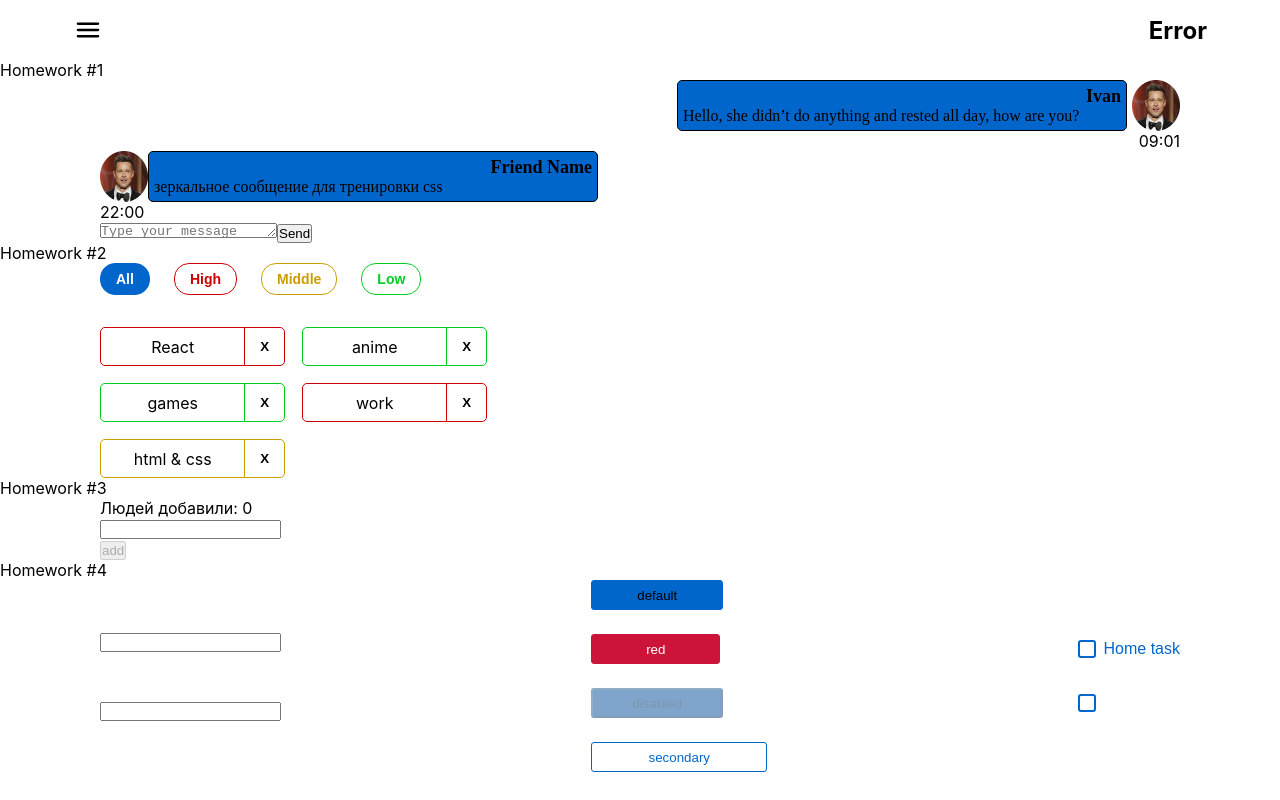
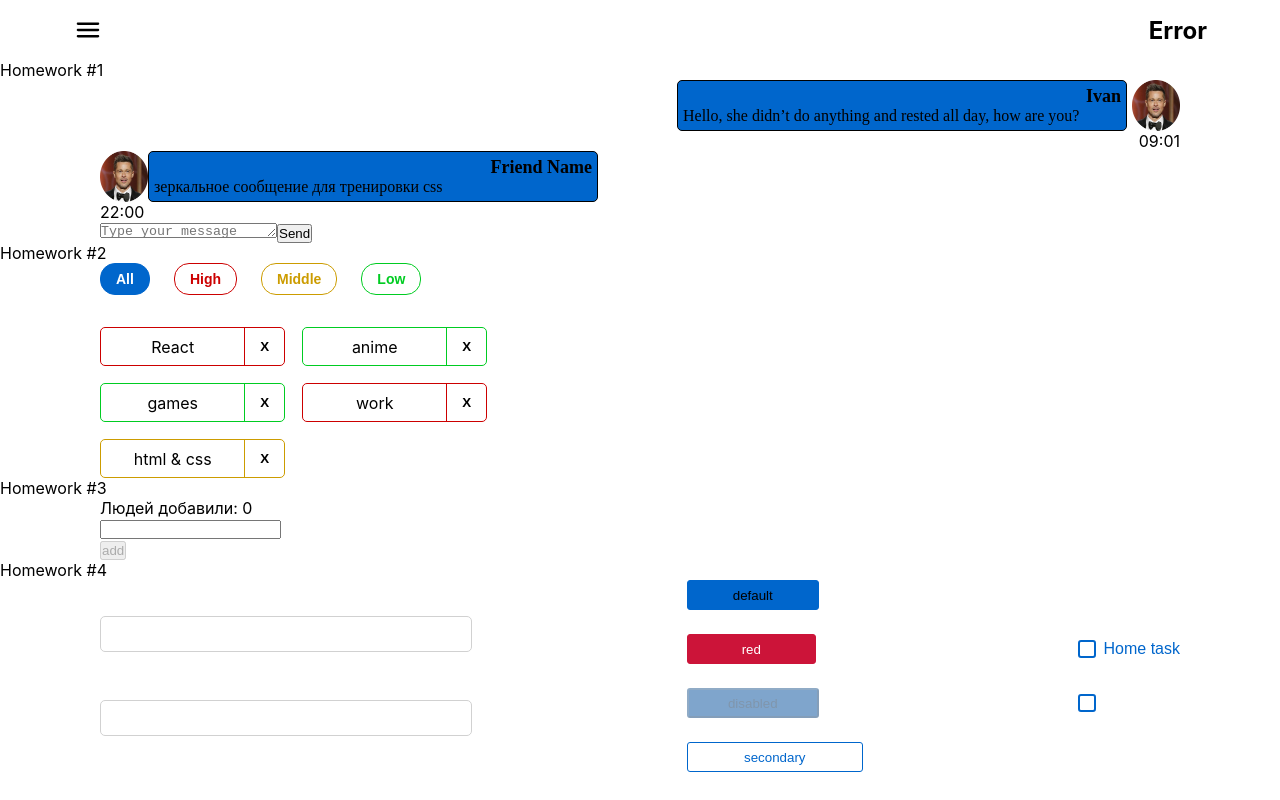
Before and after one commit to IvanBichan/homeworks_by_ignat_new, a React (Create React App) app: page /#/ in a window 1280 px wide. Built offline with nearby package versions, Linux system fonts and the light colour scheme.

Commit message:
feat add styles to SuperInputText

```diff
--- a/src/s2-homeworks/hw04/common/c1-SuperInputText/SuperInputText.module.css
+++ b/src/s2-homeworks/hw04/common/c1-SuperInputText/SuperInputText.module.css
@@ -2,19 +2,40 @@
 }
 
 .input {
+    border: 1px solid #D1D1D1;
+    border-radius: 5px;
+    box-sizing: border-box;
+    width: 372px;
+    height: 36px;
+    padding: 10px;
 }
 
 .inputWrapper {
 }
 
 .superInput {
+    border: 1px solid #D1D1D1;
+    border-radius: 5px;
+    box-sizing: border-box;
+    width: 372px;
+    height: 36px;
 }
 
 .errorInput {
+    border: 1px solid #CC1439;
+    border-radius: 5px;
 }
 
 .errorInput:focus {
+    border: 1px solid #CC1439;
+    border-radius: 5px;
 }
 
 .error {
+    font-family: 'Montserrat', sans-serif;
+    font-style: normal;
+    font-weight: 400;
+    font-size: 14px;
+    line-height: 17px;
+    color: #CC1439;
 }
```
